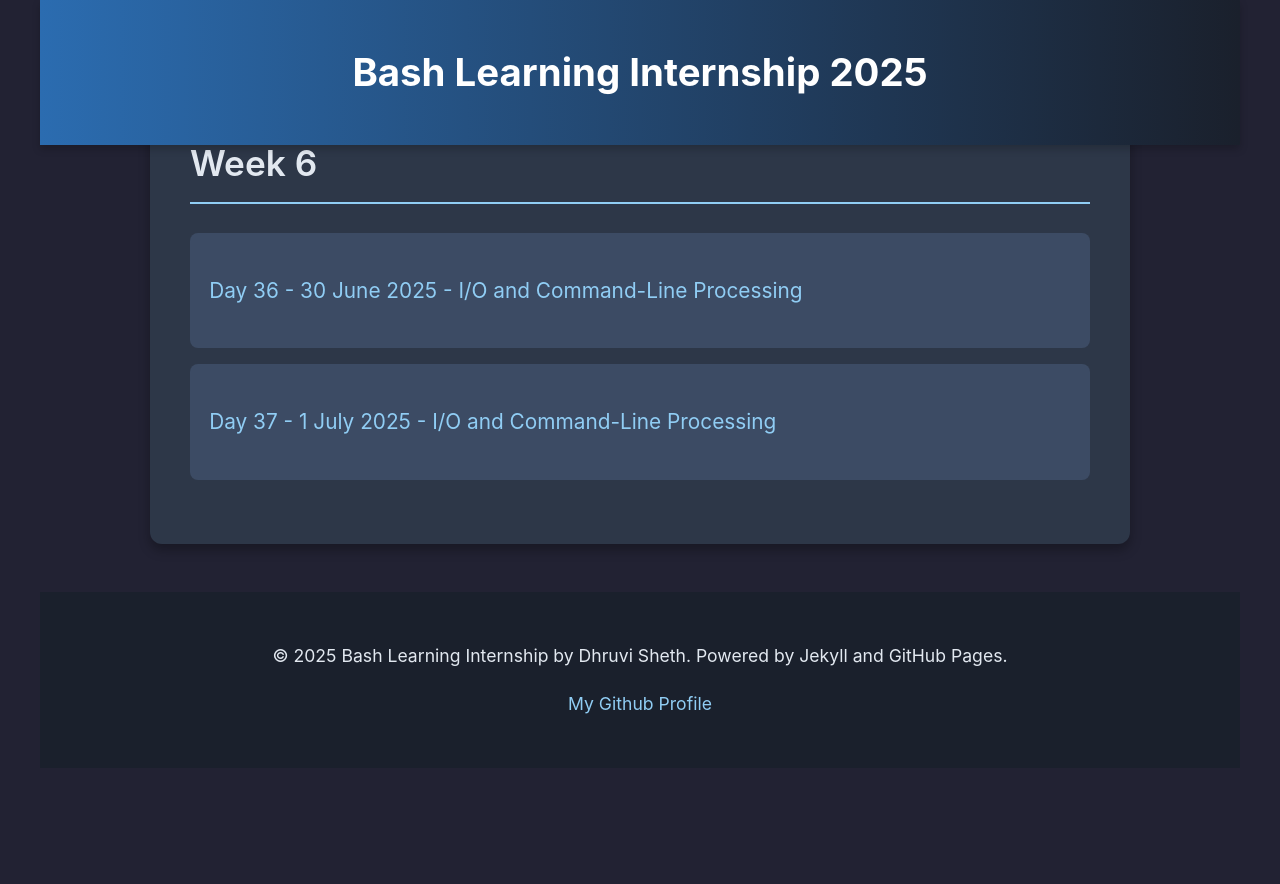
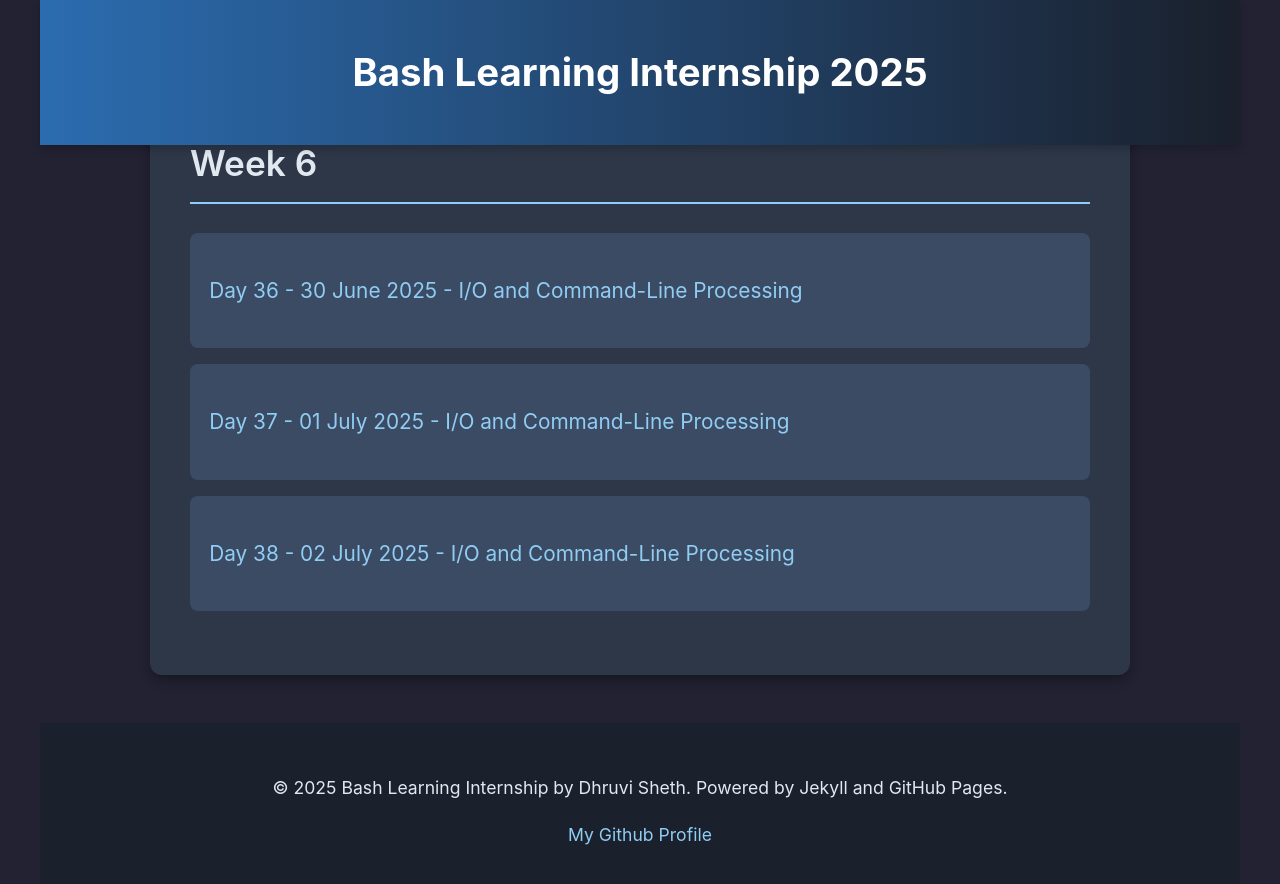
Before and after one commit to dssheth/bash-scripting-2025, a Jekyll site: the page built from README.md, in a window 1280 px wide and 900 px high, scrolled down 6328 px. Shown: the top 884 px of the window. Built offline with Jekyll 4.4.1, drawn with Linux system fonts in a browser that asks for light colours; before the commit the page ends 7096 px from its top, so only the background shows below that; part of the change alters nothing that is shown.

Commit message:
completed day-38

````diff
--- a/week-6/1_july_ch-7.md
+++ b/week-6/01_july_ch-7.md
@@ -3,7 +3,7 @@ title: General
 layout: default
 ---
 
-# 1 July 2025 Report - Day 37 - I/O and Command-Line Processing
+# 01 July 2025 Report - Day 37 - I/O and Command-Line Processing
 
 ## Content
 
--- /dev/null
+++ b/week-6/02_july_ch-7.md
@@ -0,0 +1,49 @@
+---
+title: General
+layout: default
+---
+
+# 02 July 2025 Report - Day 38 - I/O and Command-Line Processing
+
+## Content
+
+Today I started with the bioinformatics work involving installation of BLAST and other programs and understood how to execute it. I also learned about the bash scripting from other sources than the book. Continuing the chapter-7, I learned the topics and made the notes of:
+
+1. read: save the input in variables
+
+2. Reading lines from file
+
+3.  I/O redirection and command blocks:
+code withitn { and } act like function and called command block.
+
+4. Reading user input
+
+Some commands learnt are:
+
+1. read Syntax
+```bash
+read var1 var2 var3 ...
+```
+
+2. `dc` command: UNIX utility stimulates Reverse Polish Notation calculator
+```bash
+dc
+```
+
+3. Some options to read
+```bash
+#provide backslash as continuation character
+read -r aline
+
+# print string before output read
+read -p
+
+# to know how many characters by read is read
+read -n varname
+
+# to not print the input
+read -s
+
+# time in seconds to be specified
+read -t
+```
````
Also changed, not shown: README.md, 3 other files.
